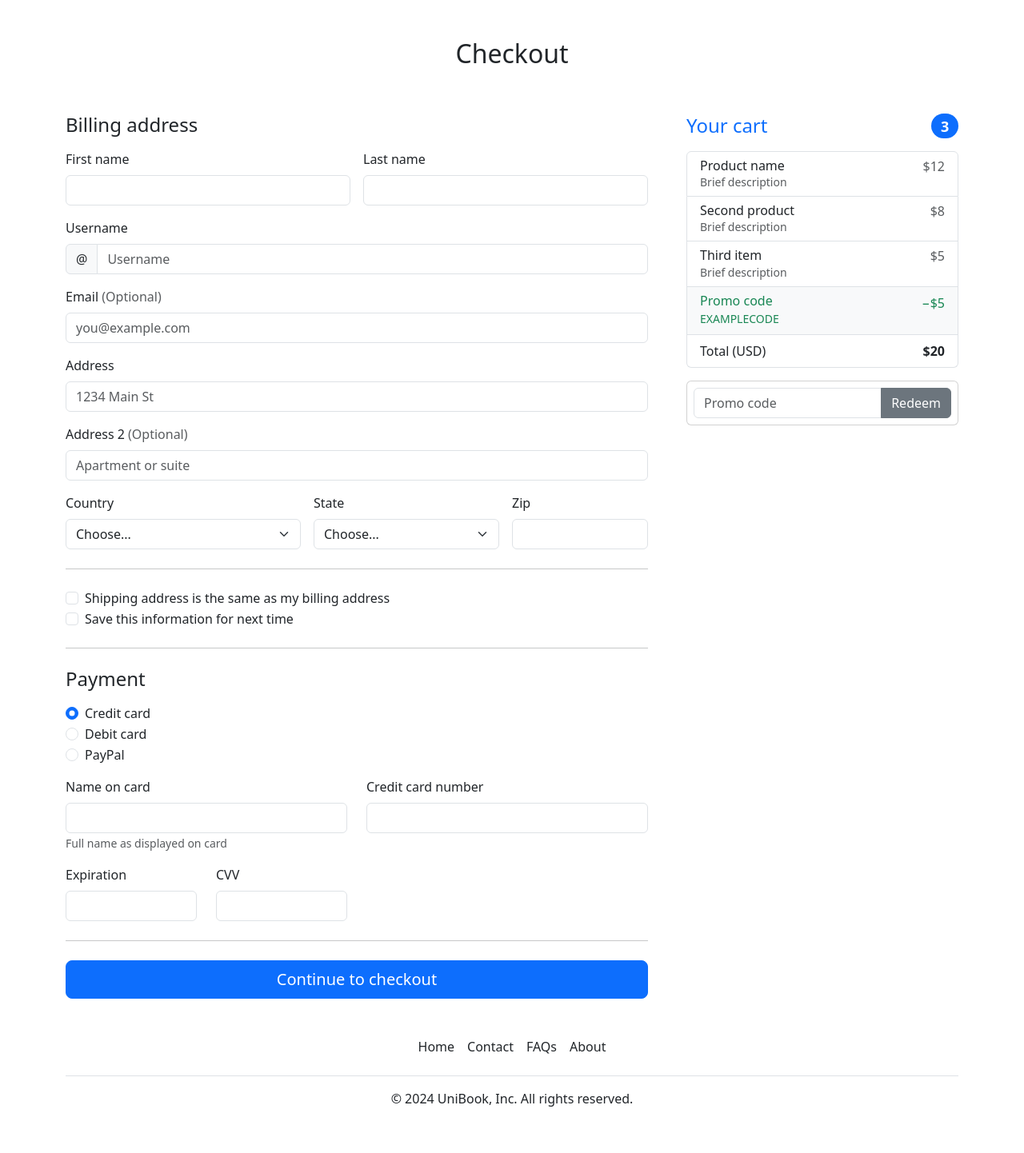
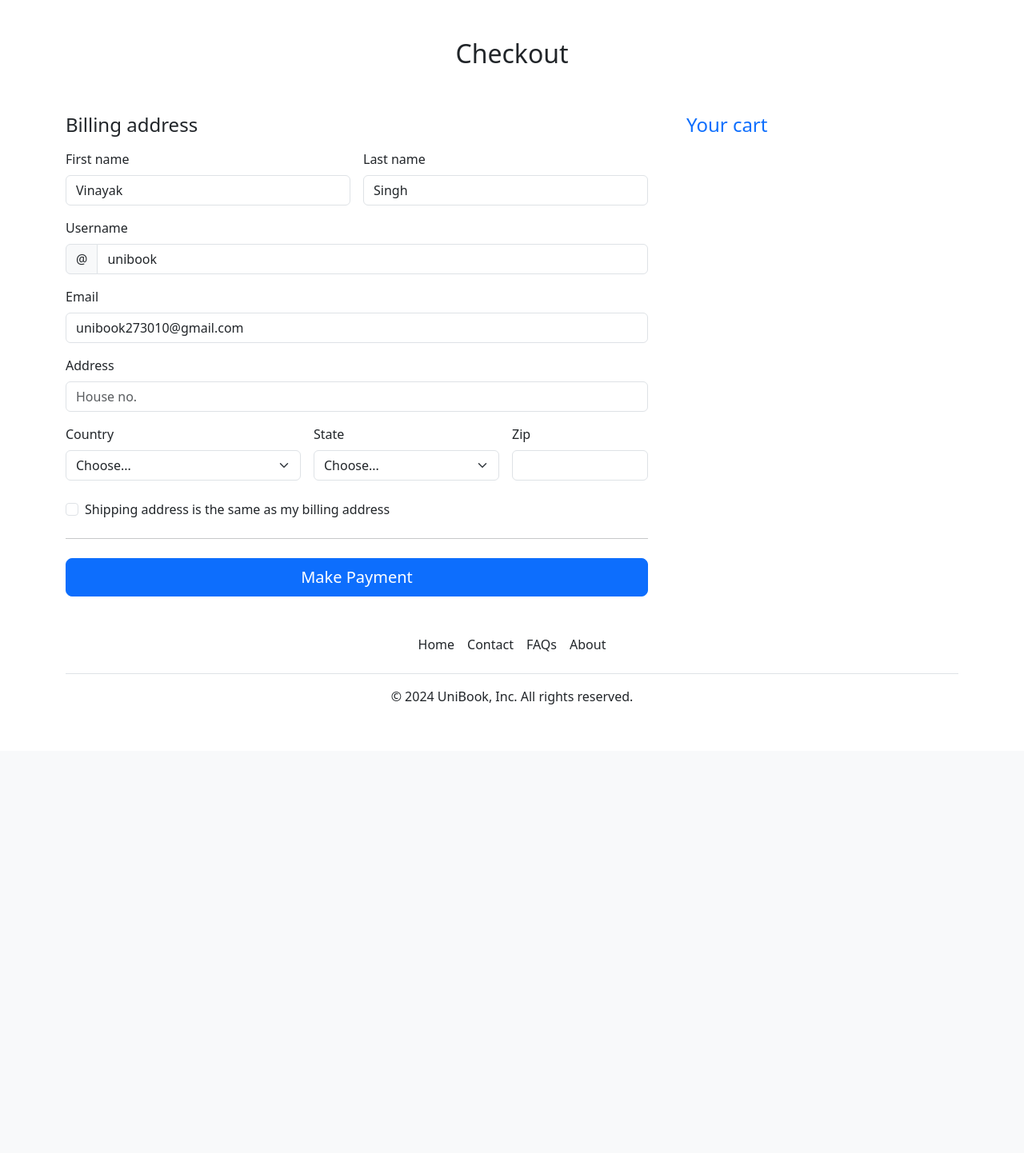
Before and after one commit to vaibhav-singh05/UniBook, a Django app: page /checkout in a window 1280 px wide. Shown: the part 62-1504 px from the top of the page at 80% size. After the commit the page ends 943 px from the top, so only its background shows below. Run offline with Django 5.2, Linux system fonts and the light colour scheme; a user stored in the database is signed in; data comes from the database, SQL or seed files in the repository; both versions use the stored data as it was after the commit; data that the repository does not hold is empty.

Commit message:
Updated checkout

```diff
--- a/home/views.py
+++ b/home/views.py
@@ -198,9 +198,31 @@ def cart(request):
 
 @login_required
 def checkout(request):
-    if request.user.is_anonymous:
-        return redirect('/login')
-    return render(request, 'checkout.html')
+    user = request.user
+    profile = Profile.objects.get(user=user)  # Fetch user profile (if exists)
+
+    cart_items = CartItem.objects.filter(user=user)
+    total_price = sum(item.product.price for item in cart_items)
+
+    indian_states = [
+        "Andhra Pradesh", "Arunachal Pradesh", "Assam", "Bihar", "Chhattisgarh",
+        "Goa", "Gujarat", "Haryana", "Himachal Pradesh", "Jharkhand", "Karnataka",
+        "Kerala", "Madhya Pradesh", "Maharashtra", "Manipur", "Meghalaya",
+        "Mizoram", "Nagaland", "Odisha", "Punjab", "Rajasthan", "Sikkim",
+        "Tamil Nadu", "Telangana", "Tripura", "Uttar Pradesh", "Uttarakhand",
+        "West Bengal"
+    ]
+
+    context = {
+        'cart_items': cart_items,
+        'total_price': total_price,
+        'first_name': user.first_name,
+        'last_name': user.last_name,
+        'username': user.username,
+        'email': user.email,
+        'states': indian_states,
+    }
+    return render(request, 'checkout.html', context)
 
 @login_required
 def carts(request):
--- a/templates/checkout.html
+++ b/templates/checkout.html
@@ -16,49 +16,25 @@ Checkout
             <div class="col-md-5 col-lg-4 order-md-last">
                 <h4 class="d-flex justify-content-between align-items-center mb-3">
                     <span class="text-primary">Your cart</span>
-                    <span class="badge bg-primary rounded-pill">3</span>
+
                 </h4>
                 <ul class="list-group mb-3">
+                    {% if cart_items %}
+                    {% for item in cart_items %}
                     <li class="list-group-item d-flex justify-content-between lh-sm">
                         <div>
-                            <h6 class="my-0">Product name</h6>
-                            <small class="text-body-secondary">Brief description</small>
+                            <h6 class="my-0">{{ item.product.title }}</h6>
+                            <small class="text-body-secondary">{{ item.product.desc }}</small>
                         </div>
-                        <span class="text-body-secondary">$12</span>
+                        <span class="text-body-secondary">₹{{ item.product.price }}</span>
                     </li>
-                    <li class="list-group-item d-flex justify-content-between lh-sm">
-                        <div>
-                            <h6 class="my-0">Second product</h6>
-                            <small class="text-body-secondary">Brief description</small>
-                        </div>
-                        <span class="text-body-secondary">$8</span>
+                    {% endfor %}
+                    <li class="list-group-item d-flex justify-content-between">
+                        <span>Total (INR)</span>
+                        <strong>₹{{ total_price }}</strong>
                     </li>
-                    <li class="list-group-item d-flex justify-content-between lh-sm">
-                        <div>
-                            <h6 class="my-0">Third item</h6>
-                            <small class="text-body-secondary">Brief description</small>
-                        </div>
-                        <span class="text-body-secondary">$5</span>
-                    </li>
-                    <li class="list-group-item d-flex justify-content-between bg-body-tertiary">
-                        <div class="text-success">
-                            <h6 class="my-0">Promo code</h6>
-                            <small>EXAMPLECODE</small>
-                        </div>
-                        <span class="text-success">−$5</span>
-                    </li>
-                    <li class="list-group-item d-flex justify-content-between">
-                        <span>Total (USD)</span>
-                        <strong>$20</strong>
-                    </li>
+                    {% endif %}
                 </ul>
-
-                <form class="card p-2">
-                    <div class="input-group">
-                        <input type="text" class="form-control" placeholder="Promo code">
-                        <button type="submit" class="btn btn-secondary">Redeem</button>
-                    </div>
-                </form>
             </div>
             <div class="col-md-7 col-lg-8">
                 <h4 class="mb-3">Billing address</h4>
@@ -66,7 +42,7 @@ Checkout
                     <div class="row g-3">
                         <div class="col-sm-6">
                             <label for="firstName" class="form-label">First name</label>
-                            <input type="text" class="form-control" id="firstName" placeholder="" value="" required="">
+                            <input type="text" class="form-control" id="firstName" name="first_name" value="{{ first_name }}" required="">
                             <div class="invalid-feedback">
                                 Valid first name is required.
                             </div>
@@ -74,7 +50,7 @@ Checkout
 
                         <div class="col-sm-6">
                             <label for="lastName" class="form-label">Last name</label>
-                            <input type="text" class="form-control" id="lastName" placeholder="" value="" required="">
+                            <input type="text" class="form-control" id="lastName" name="last_name" value="{{ last_name }}" required="">
                             <div class="invalid-feedback">
                                 Valid last name is required.
                             </div>
@@ -84,8 +60,7 @@ Checkout
                             <label for="username" class="form-label">Username</label>
                             <div class="input-group has-validation">
                                 <span class="input-group-text">@</span>
-                                <input type="text" class="form-control" id="username" placeholder="Username"
-                                    required="">
+                                <input type="text" class="form-control" id="username" name="username" value="{{ username }}" required="">
                                 <div class="invalid-feedback">
                                     Your username is required.
                                 </div>
@@ -93,9 +68,8 @@ Checkout
                         </div>
 
                         <div class="col-12">
-                            <label for="email" class="form-label">Email <span
-                                    class="text-body-secondary">(Optional)</span></label>
-                            <input type="email" class="form-control" id="email" placeholder="you@example.com">
+                            <label for="email" class="form-label">Email </label>
+                                    <input type="email" class="form-control" id="email" name="email" value="{{ email }}" required="">
                             <div class="invalid-feedback">
                                 Please enter a valid email address for shipping updates.
                             </div>
@@ -103,23 +77,17 @@ Checkout
 
                         <div class="col-12">
                             <label for="address" class="form-label">Address</label>
-                            <input type="text" class="form-control" id="address" placeholder="1234 Main St" required="">
+                            <input type="text" class="form-control" id="address" placeholder="House no. " required="">
                             <div class="invalid-feedback">
                                 Please enter your shipping address.
                             </div>
-                        </div>
-
-                        <div class="col-12">
-                            <label for="address2" class="form-label">Address 2 <span
-                                    class="text-body-secondary">(Optional)</span></label>
-                            <input type="text" class="form-control" id="address2" placeholder="Apartment or suite">
                         </div>
 
                         <div class="col-md-5">
                             <label for="country" class="form-label">Country</label>
                             <select class="form-select" id="country" required="">
                                 <option value="">Choose...</option>
-                                <option>United States</option>
+                                <option>India</option>
                             </select>
                             <div class="invalid-feedback">
                                 Please select a valid country.
@@ -128,9 +96,11 @@ Checkout
 
                         <div class="col-md-4">
                             <label for="state" class="form-label">State</label>
-                            <select class="form-select" id="state" required="">
+                            <select class="form-select" id="state" name="state" required="">
                                 <option value="">Choose...</option>
-                                <option>California</option>
+                                {% for state in states %}
+                                <option value="{{ state }}">{{ state }}</option>
+                                {% endfor %}
                             </select>
                             <div class="invalid-feedback">
                                 Please provide a valid state.
@@ -145,8 +115,7 @@ Checkout
                             </div>
                         </div>
                     </div>
-
-                    <hr class="my-4">
+                    <br>
 
                     <div class="form-check">
                         <input type="checkbox" class="form-check-input" id="same-address">
@@ -154,69 +123,9 @@ Checkout
                             address</label>
                     </div>
 
-                    <div class="form-check">
-                        <input type="checkbox" class="form-check-input" id="save-info">
-                        <label class="form-check-label" for="save-info">Save this information for next time</label>
-                    </div>
-
                     <hr class="my-4">
 
-                    <h4 class="mb-3">Payment</h4>
-
-                    <div class="my-3">
-                        <div class="form-check">
-                            <input id="credit" name="paymentMethod" type="radio" class="form-check-input" checked=""
-                                required="">
-                            <label class="form-check-label" for="credit">Credit card</label>
-                        </div>
-                        <div class="form-check">
-                            <input id="debit" name="paymentMethod" type="radio" class="form-check-input" required="">
-                            <label class="form-check-label" for="debit">Debit card</label>
-                        </div>
-                        <div class="form-check">
-                            <input id="paypal" name="paymentMethod" type="radio" class="form-check-input" required="">
-                            <label class="form-check-label" for="paypal">PayPal</label>
-                        </div>
-                    </div>
-
-                    <div class="row gy-3">
-                        <div class="col-md-6">
-                            <label for="cc-name" class="form-label">Name on card</label>
-                            <input type="text" class="form-control" id="cc-name" placeholder="" required="">
-                            <small class="text-body-secondary">Full name as displayed on card</small>
-                            <div class="invalid-feedback">
-                                Name on card is required
-                            </div>
-                        </div>
-
-                        <div class="col-md-6">
-                            <label for="cc-number" class="form-label">Credit card number</label>
-                            <input type="text" class="form-control" id="cc-number" placeholder="" required="">
-                            <div class="invalid-feedback">
-                                Credit card number is required
-                            </div>
-                        </div>
-
-                        <div class="col-md-3">
-                            <label for="cc-expiration" class="form-label">Expiration</label>
-                            <input type="text" class="form-control" id="cc-expiration" placeholder="" required="">
-                            <div class="invalid-feedback">
-                                Expiration date required
-                            </div>
-                        </div>
-
-                        <div class="col-md-3">
-                            <label for="cc-cvv" class="form-label">CVV</label>
-                            <input type="text" class="form-control" id="cc-cvv" placeholder="" required="">
-                            <div class="invalid-feedback">
-                                Security code required
-                            </div>
-                        </div>
-                    </div>
-
-                    <hr class="my-4">
-
-                    <button class="w-100 btn btn-primary btn-lg" type="submit">Continue to checkout</button>
+                    <button class="w-100 btn btn-primary btn-lg" type="submit">Make Payment</button>
                 </form>
             </div>
         </div>
```
Also changed, not shown: db.sqlite3.
